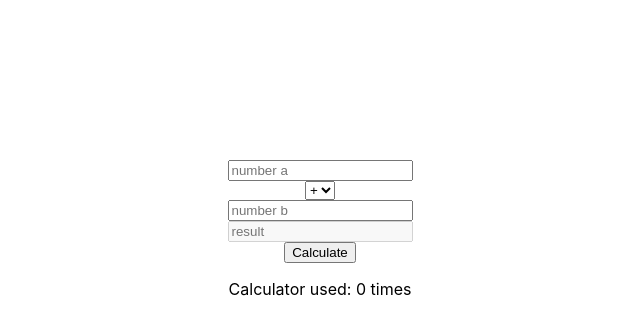
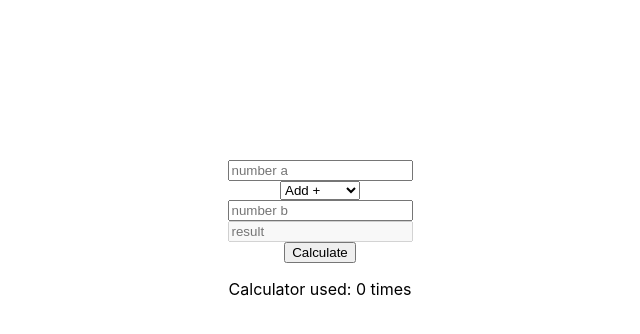
Before and after one commit to getOutOfHereInSmallSteps/calculator, a React (Create React App) app: page / in a window 1280 px wide. Shown: the top 334 px of the page, without its empty margins (320-960 px from the left). Built offline with nearby package versions, Linux system fonts and the light colour scheme; the HTML template or start-up script is replaced by a standard one.

Commit message:
Separated reusable Input component

```diff
--- a/src/App.js
+++ b/src/App.js
@@ -37,18 +37,20 @@ function App() {
     setUsageCount(prevCount => ++prevCount);
   };
 
+  const Input = ({ value, children, onChange }) => {
+    return <input value={value} onChange={onChange} placeholder={children} />;
+  };
+
   return (
     <div className="App">
-      <input
-        value={valueA}
-        onChange={e => inputChangeHandler(e, setValueA)}
-        placeholder="number a"
-      />
+      <Input value={valueA} onChange={e => inputChangeHandler(e, setValueA)}>
+        number a
+      </Input>
       <select value={operation} onChange={onSelectOperation}>
-        <option value="add">+</option>
-        <option value="subtract">-</option>
-        <option value="multiply">x</option>
-        <option value="divide">:</option>
+        <option value="add">Add +</option>
+        <option value="subtract">Subtract -</option>
+        <option value="multiply">Multiply x</option>
+        <option value="divide">Divide :</option>
       </select>
 
       <input
@@ -57,8 +59,13 @@ function App() {
         placeholder="number b"
       />
       <input value={result} placeholder="result" disabled />
-      <button onClick={calculateHandler}>Calculate</button>
-      {isConnected && <p>Calculator used: {usageCount} times</p>}
+
+      {isConnected && (
+        <React.Fragment>
+          <button onClick={calculateHandler}>Calculate</button>
+          <p>Calculator used: {usageCount} times</p>
+        </React.Fragment>
+      )}
     </div>
   );
 }
```
